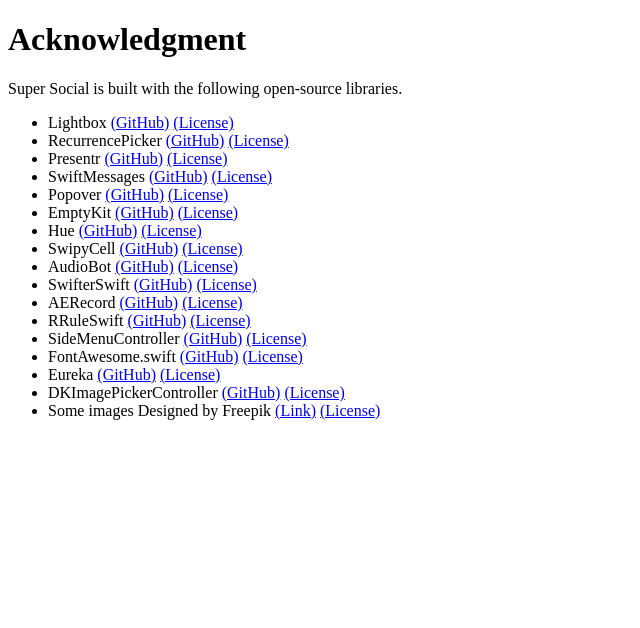
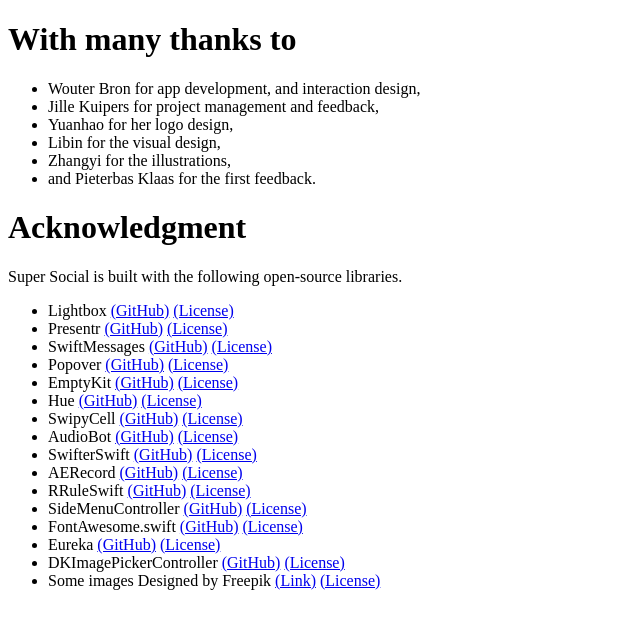
Before and after one commit to wousser/socialcontactjournal.com, a plain HTML site: page acknowledgment.html in a window 1280 px wide. Shown: the whole page, without its empty margins (0-640 px from the left). Drawn offline with Linux system fonts and the light colour scheme.

Commit message:
Add thank you note and update license links

```diff
--- a/acknowledgment.html
+++ b/acknowledgment.html
@@ -7,6 +7,16 @@
 </head>
 <body>
 <div class="acknowledgment">
+  <h1>With many thanks to</h1>
+  <ul>
+<li>Wouter Bron for app development, and interaction design,</li>
+<li>Jille Kuipers for project management and feedback,</li>
+<li>Yuanhao for her logo design,</li>
+<li>Libin for the visual design,</li>
+<li>Zhangyi for the illustrations,</li>
+<li>and Pieterbas Klaas for the first feedback.</li>
+</ul>
+
   <h1>Acknowledgment</h1>
   <p>Super Social is built with the following open-source libraries. </p>
   <ul>
@@ -15,79 +25,74 @@
       <a href="https://github.com/hyperoslo/Lightbox/blob/master/LICENSE.md">(License)</a>
     </li>
 
-    <li>RecurrencePicker
-      <a href="https://github.com/teambition/RecurrencePicker">(GitHub)</a>
-      <a href="https://github.com/teambition/RecurrencePicker">(License)</a>
-    </li>
-
     <li>Presentr
       <a href="https://github.com/IcaliaLabs/Presentr">(GitHub)</a>
-      <a href="https://github.com/IcaliaLabs/Presentr">(License)</a>
+      <a href="https://github.com/IcaliaLabs/Presentr/blob/master/LICENSE">(License)</a>
     </li>
 
     <li>SwiftMessages
       <a href="https://github.com/SwiftKickMobile/SwiftMessages">(GitHub)</a>
-      <a href="https://github.com/SwiftKickMobile/SwiftMessages">(License)</a>
+      <a href="https://github.com/SwiftKickMobile/SwiftMessages/blob/master/LICENSE.md">(License)</a>
     </li>
 
     <li>Popover
       <a href="https://github.com/corin8823/Popover">(GitHub)</a>
-      <a href="https://github.com/corin8823/Popover">(License)</a>
+      <a href="https://github.com/corin8823/Popover/blob/master/LICENSE">(License)</a>
     </li>
 
     <li>EmptyKit
       <a href="https://github.com/eilianlove/EmptyKit">(GitHub)</a>
-      <a href="https://github.com/eilianlove/EmptyKit">(License)</a>
+      <a href="https://github.com/eilianlove/EmptyKit/blob/master/LICENSE">(License)</a>
     </li>
 
     <li>Hue
       <a href="https://github.com/hyperoslo/Hue">(GitHub)</a>
-      <a href="https://github.com/hyperoslo/Hue">(License)</a>
+      <a href="https://github.com/hyperoslo/Hue/blob/master/LICENSE.md">(License)</a>
     </li>
 
     <li>SwipyCell
       <a href="https://github.com/moritzsternemann/SwipyCell">(GitHub)</a>
-      <a href="https://github.com/moritzsternemann/SwipyCell">(License)</a>
+      <a href="https://github.com/moritzsternemann/SwipyCell/blob/master/LICENSE">(License)</a>
     </li>
 
     <li>AudioBot
       <a href="https://github.com/nixzhu/AudioBot">(GitHub)</a>
-      <a href="https://github.com/nixzhu/AudioBot">(License)</a>
+      <a href="https://github.com/nixzhu/AudioBot/blob/master/LICENSE">(License)</a>
     </li>
 
     <li>SwifterSwift
       <a href="https://github.com/SwifterSwift/SwifterSwift">(GitHub)</a>
-      <a href="https://github.com/SwifterSwift/SwifterSwift">(License)</a>
+      <a href="https://github.com/SwifterSwift/SwifterSwift/blob/master/LICENSE">(License)</a>
     </li>
 
     <li>AERecord
       <a href="https://github.com/tadija/AERecord">(GitHub)</a>
-      <a href="https://github.com/tadija/AERecord">(License)</a>
+      <a href="https://github.com/tadija/AERecord/blob/master/LICENSE">(License)</a>
     </li>
 
     <li>RRuleSwift
       <a href="https://github.com/teambition/RRuleSwift">(GitHub)</a>
-      <a href="https://github.com/teambition/RRuleSwift">(License)</a>
+      <a href="https://github.com/teambition/RRuleSwift/blob/master/LICENSE.md">(License)</a>
     </li>
 
     <li>SideMenuController
       <a href="https://github.com/teodorpatras/SideMenuController">(GitHub)</a>
-      <a href="https://github.com/teodorpatras/SideMenuController">(License)</a>
+      <a href="https://github.com/teodorpatras/SideMenuController/blob/master/LICENSE">(License)</a>
     </li>
 
     <li>FontAwesome.swift
       <a href="https://github.com/thii/FontAwesome.swift">(GitHub)</a>
-      <a href="https://github.com/thii/FontAwesome.swift">(License)</a>
+      <a href="https://github.com/thii/FontAwesome.swift/blob/master/LICENSE">(License)</a>
     </li>
 
     <li>Eureka
       <a href="https://github.com/xmartlabs/Eureka">(GitHub)</a>
-      <a href="https://github.com/xmartlabs/Eureka">(License)</a>
+      <a href="https://github.com/xmartlabs/Eureka/blob/master/LICENSE">(License)</a>
     </li>
 
     <li>DKImagePickerController
       <a href="https://github.com/zhangao0086/DKImagePickerController">(GitHub)</a>
-      <a href="https://github.com/zhangao0086/DKImagePickerController">(License)</a>
+      <a href="https://github.com/zhangao0086/DKImagePickerController/blob/master/LICENSE">(License)</a>
     </li>
 
     <li>Some images Designed by Freepik
```
